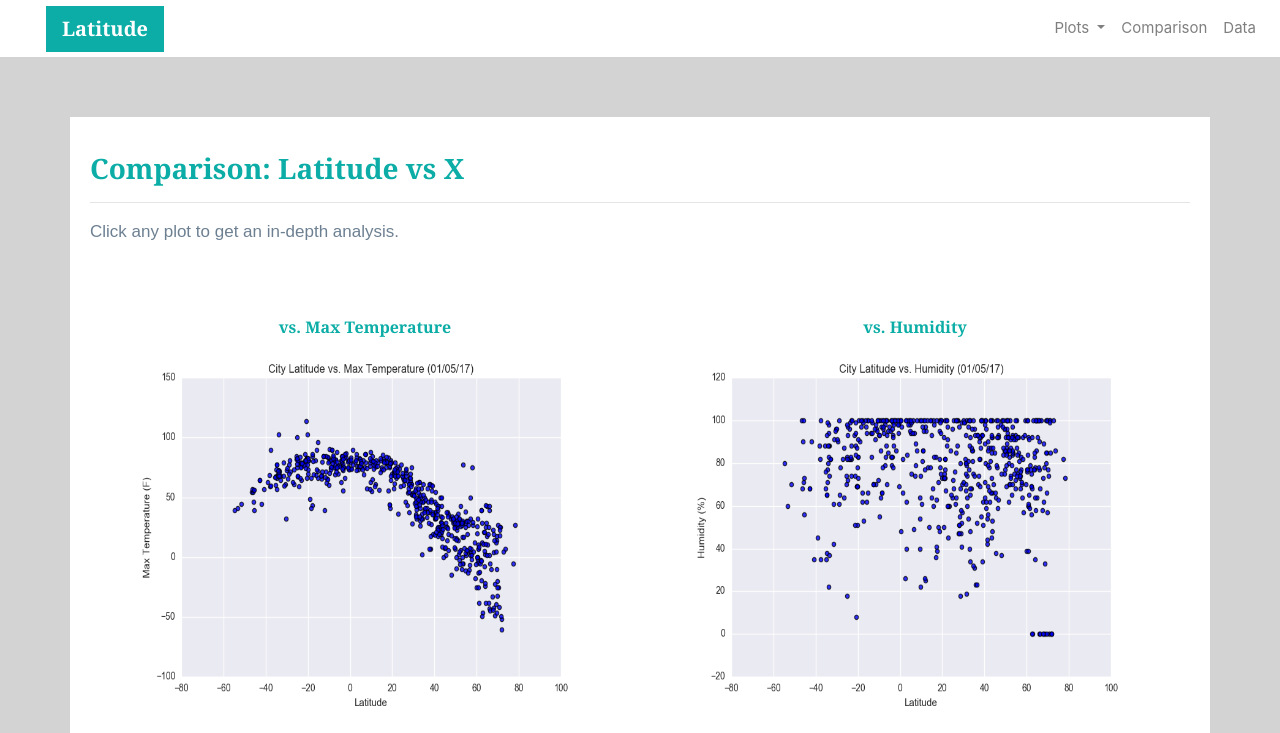
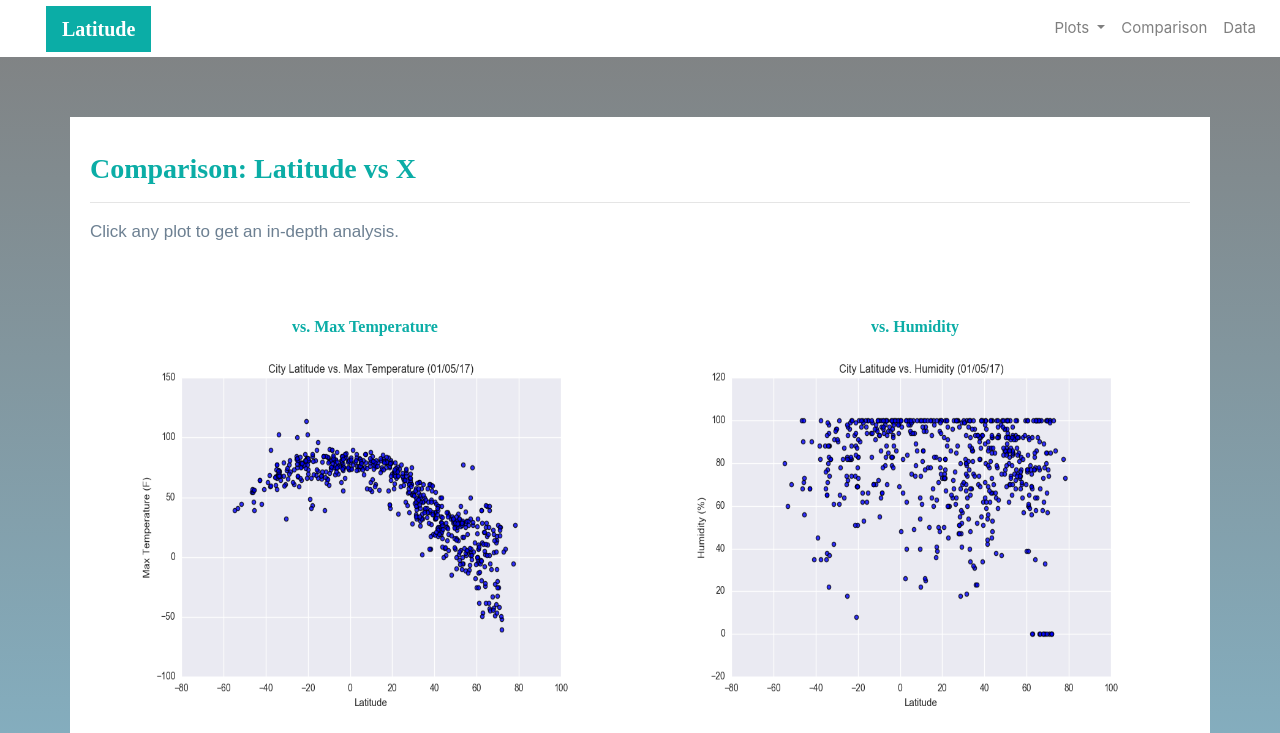
Before and after one commit to betsyjames/Web-Design-Challenge, a plain HTML site: page Comparisons.html in a window 1280 px wide. Shown: the top 733 px of the page. Drawn offline with nearby package versions, Linux system fonts and the light colour scheme.

Commit message:
added more styling

```diff
--- a/style.css
+++ b/style.css
@@ -1,5 +1,5 @@
 body{
-    background-color: lightgray;
+    background-image: linear-gradient(gray, skyblue);
 }
 .navbar{
     max-height: 57px;
@@ -10,7 +10,7 @@ body{
     padding: inherit;
     font-weight: bold;
     background-color: #15b1a9;
-    font-family: Georgia, 'Times New Roman', Times, serif;
+    font-family:'Times New Roman', Times, serif;
 }
 .navbar{
     background-color: white;
@@ -48,13 +48,13 @@ img{
 
 .title{
     color: #0BADA6;
-    font-family: Georgia, 'Times New Roman', Times, serif;
+    font-family:'Times New Roman', Times, serif;
     font-weight: bolder;
     padding-top: 25px;
 }
 .imagetitle{
     color: #0BADA6;
-    font-family: Georgia, 'Times New Roman', Times, serif;
+    font-family:'Times New Roman', Times, serif;
     font-weight: bolder;
     padding-top: 25px;
     text-align: center
@@ -70,7 +70,7 @@ p{
     margin-bottom: 62px;
     padding: 10px 20px 15px;
     color:black;
-    background-color: white;
+    background-color:white;
 
   }
 
@@ -79,7 +79,7 @@ p{
     border-top-color: white;
 }
 /* Media Queries */
-@media(max-width: 700px){
+@media(max-width: 800px){
 .navbar-expand-lg{
 background-color: #0BADA6;
 }
```
Also changed, not shown: index.html (+0 -3 lines).
